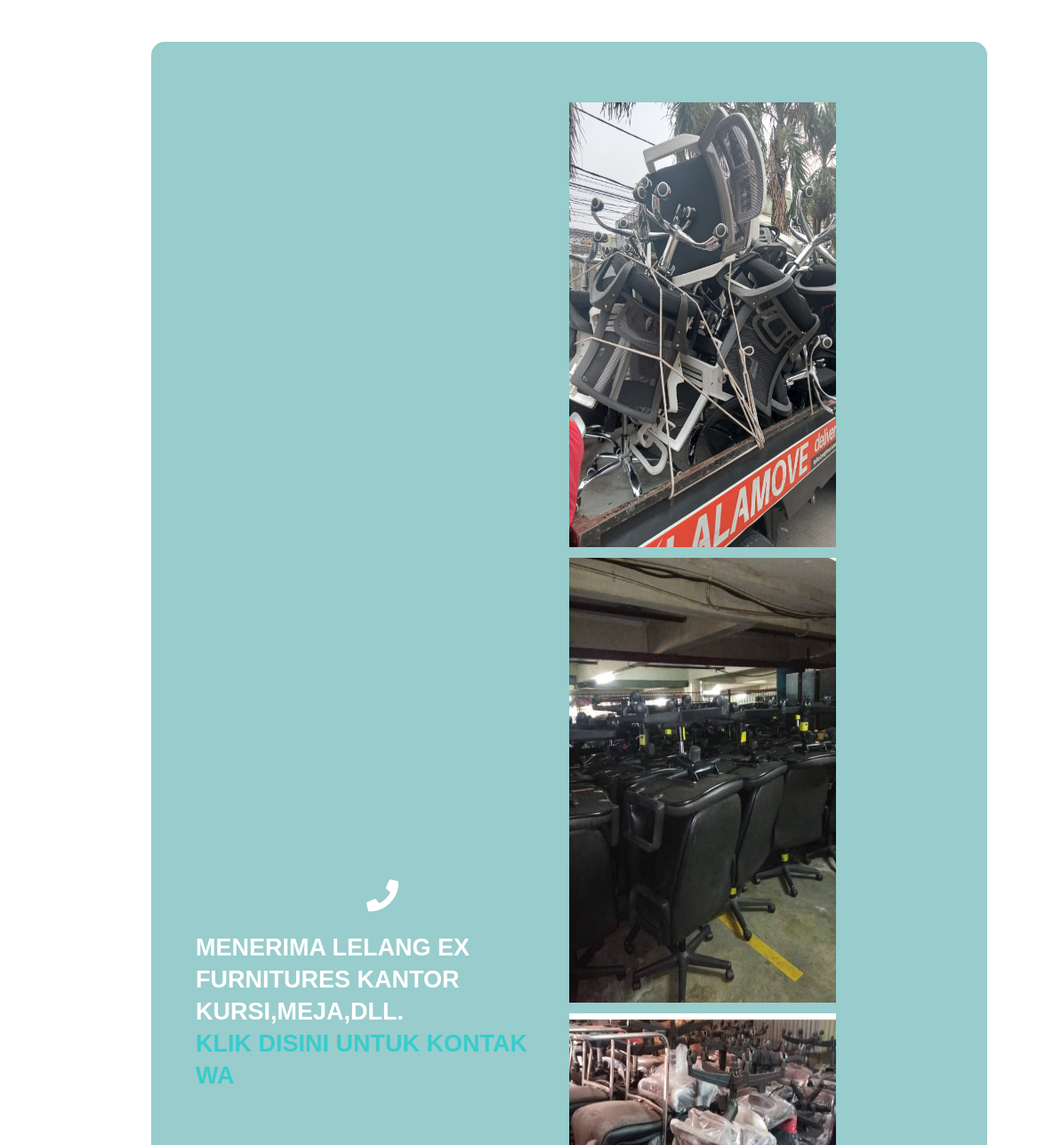
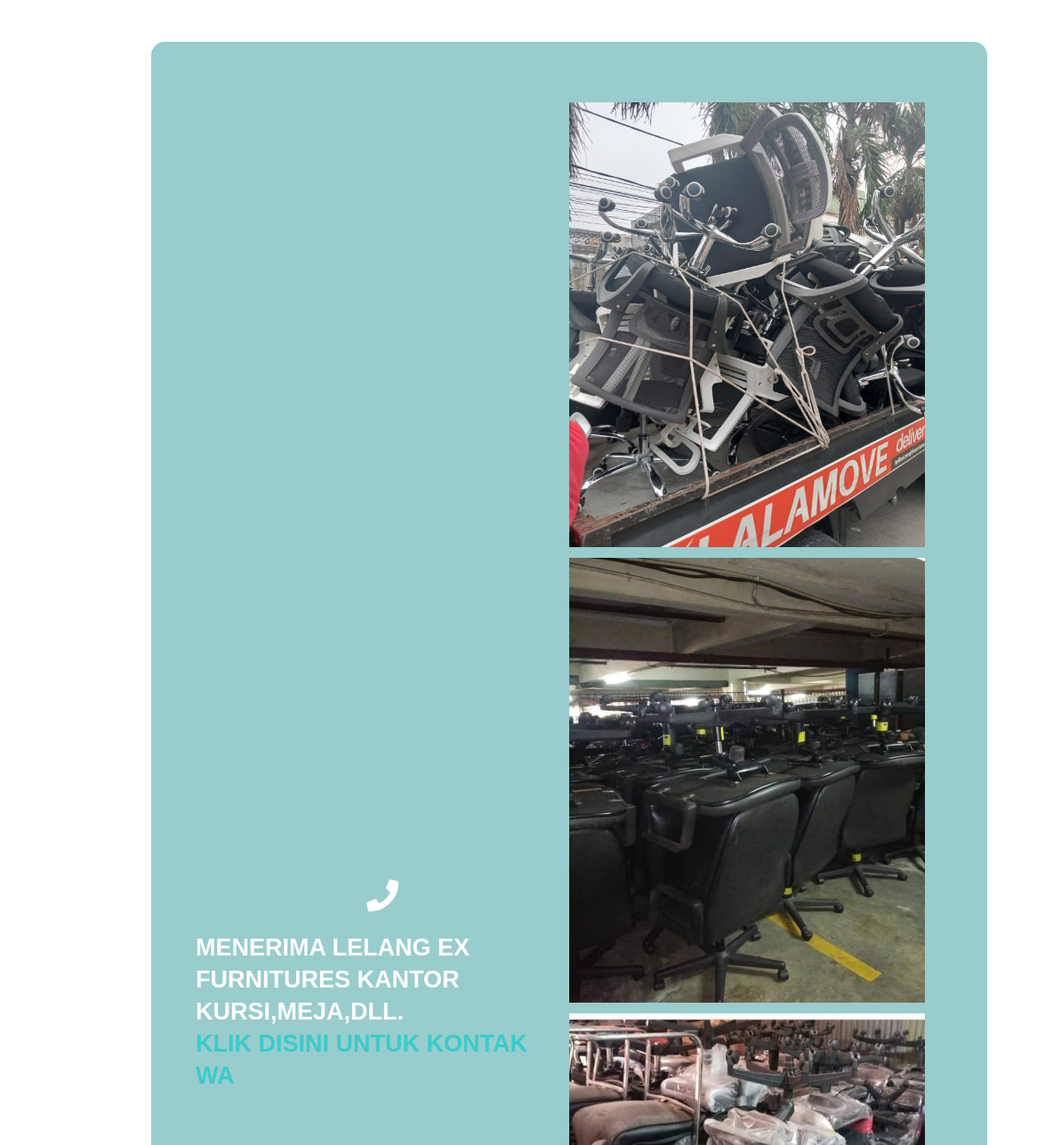
Before and after one commit to furniturs/Qitaex-furniture-kantor, a plain HTML site: page index.html in a window 1280 px wide. Shown: the part 533-1820 px from the top of the page at 89% size, 0-1175 px from the left. Drawn offline with Linux system fonts and the light colour scheme.

Commit message:
index.html

```diff
--- a/index.html
+++ b/index.html
@@ -72,9 +72,9 @@ margin-top: 16px;
 			</div>
 			<div class="tm-about-text">
 				<p>
-    <img src="img/img-01.jpeg"  width="300" height="500" />
-    <img src="img/tn-img-04.jpeg"  width="300" height="500" />
-    <img src="img/tn-img-07.jpeg"  width="300" height="500" />
+    <img src="img/img-01.jpeg"  width="400" height="500" />
+    <img src="img/tn-img-04.jpeg"  width="400" height="500" />
+    <img src="img/tn-img-07.jpeg"  width="400" height="500" />
   </p>
 				<p class="tm-mb-40">Qita ex furniture kantor adalah pelelangan/menerima penjualan,penyedia distributor meja kantor bekas yang berkualitas dengan harga terjangkau, selain itu disini juga banyak tersedia stock dan jenis / model furnitures seperti bangku kantor dan meja kantor, di tempat kami juga melayani jual dan beli ex meja dan bangku kantor dengan menghubungi whatsapp yg tertera</p>
 				<p class="tm-mb-0">untuk pemesanan atau penjualan dan konsultasi lebih lanjut mengenai produk yang kami miliki. silahkan chat kami <a rel="nofollow" href="https://api.whatsapp.com/send?phone=6281289495491&text=hallo%20selamat%20datang%20di%20Qita%20furnitures%20ex%20kantor" target="_blank"><b>di whatsapp</b></a> via email or whatsapp if you have anything to say.</p>
```
